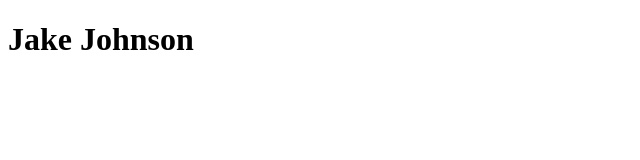
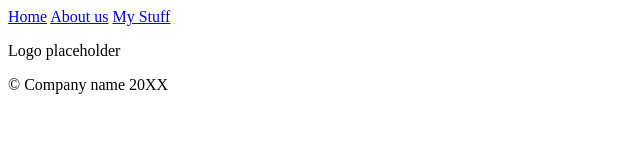
Before and after one commit to wobay2003-alt/wdd130-Johnson, a plain HTML site: page index.html in a window 1280 px wide. Shown: the whole page, without its empty margins (0-640 px from the left). Drawn offline with Linux system fonts and the light colour scheme.

Commit message:
Update index.html

```diff
--- a/index.html
+++ b/index.html
@@ -3,9 +3,16 @@
 <head>
     <meta charset="UTF-8">
     <meta name="viewport" content="width=device-width, initial-scale=1.0">
+      <link rel="stylesheet" href="styles/styles.css"/>
     <title>Jake Johnson</title>
 </head>
 <body>
-    <h1>Jake Johnson</h1>
+    <nav>
+        <a href="index.html">Home</a>
+        <a href="aboutUs.html">About us</a>
+        <a href="myStuff.html">My Stuff</a>
+    </nav>
+    <p>Logo placeholder</p>
+    <footer>&copy; Company name 20XX</footer>
 </body>
 </html>
```
